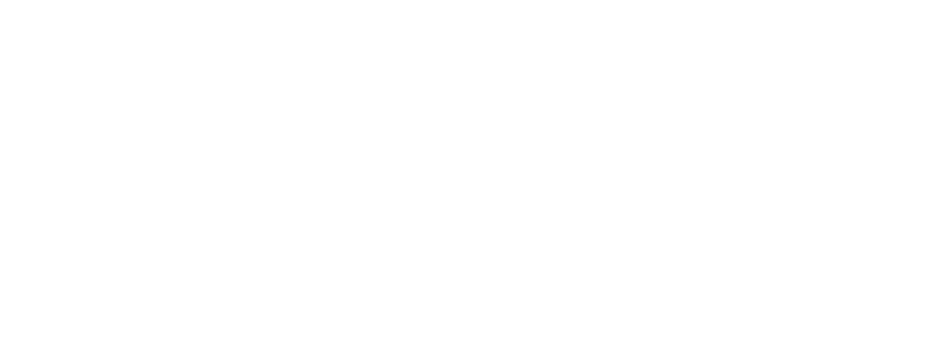
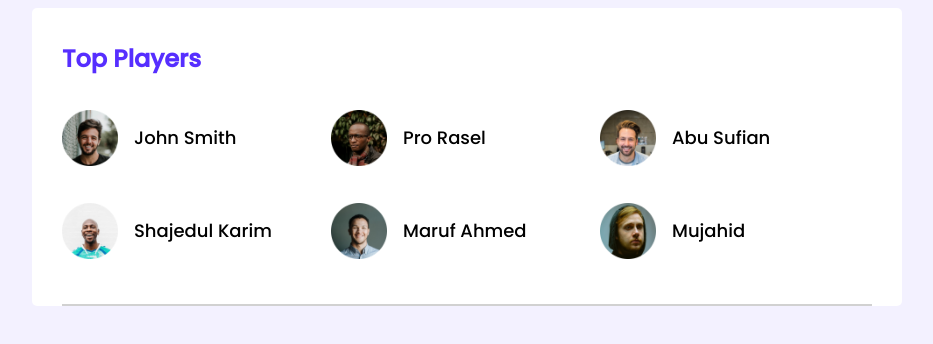
Before and after one commit to webgurusam/practice-leader-board, a plain HTML site: page index.html in a window 1280 px wide. Shown: the whole page, without its empty margins (173-1106 px from the left). Drawn offline with Linux system fonts and the light colour scheme.

Commit message:
top players added

```diff
--- a/index.html
+++ b/index.html
@@ -11,6 +11,48 @@
 </head>
 
 <body>
+    <!-- header start -->
+    <header></header>
+    <!-- header end -->
+
+    <main>
+        <!-- top players & top blogs start -->
+        <section class="container">
+            <div class="top-players">
+                <h1 class="section-title">Top Players</h1>
+                <div class="top-player">
+                    <div class="single-player">
+                        <img src="images/players/player-1.png" alt="1">
+                        <p class="player-name">John Smith</p>
+                    </div>
+                    <div class="single-player">
+                        <img src="images/players/player-2.png" alt="2">
+                        <p class="player-name">Pro Rasel</p>
+                    </div>
+                    <div class="single-player">
+                        <img src="images/players/player-3.png" alt="3">
+                        <p class="player-name">Abu Sufian</p>
+                    </div>
+                    <div class="single-player">
+                        <img src="images/players/player-4.png" alt="4">
+                        <p class="player-name">Shajedul Karim</p>
+                    </div>
+                    <div class="single-player">
+                        <img src="images/players/player-5.png" alt="5">
+                        <p class="player-name">Maruf Ahmed</p>
+                    </div>
+                    <div class="single-player">
+                        <img src="images/players/player-6.png" alt="6">
+                        <p class="player-name">Mujahid</p>
+                    </div>
+                </div>
+            </div>
+            <hr>
+        </section>
+        <!-- top players & top blogs end -->
+    </main>
+
+
 
 </body>
 
--- a/styles/style.css
+++ b/styles/style.css
@@ -0,0 +1,59 @@
+/*-------------
+    google fonts
+-------------------*/
+@import url('https://fonts.googleapis.com/css2?family=Poppins:wght@500&display=swap');
+
+/*---------------------
+    common styles or utilities
+---------------------------------*/
+body {
+    font-family: 'Poppins', sans-serif;
+    background-color: #F3F1FF;
+}
+
+.container {
+    background-color: #ffffff;
+    width: 870px;
+    margin: 0 auto;
+    border-radius: 5px;
+}
+
+hr {
+    border: 1px solid #D1D1D1;
+    margin: 0 30px;
+}
+
+/*-------------------
+    top players styles
+-------------------------*/
+.top-players {
+    padding: 33px 33px 42px 30px;
+}
+
+.section-title {
+    font-size: 24px;
+    color: #562EFF;
+    margin-top: 0;
+    margin-bottom: 30px;
+}
+
+.top-player {
+    display: grid;
+    grid-template-columns: repeat(3, 1fr);
+    row-gap: 30px;
+}
+
+.single-player {
+    display: flex;
+    align-items: center;
+}
+
+.single-player img {
+    width: 56px;
+    height: 56px;
+}
+
+.player-name {
+    margin-left: 16px;
+    font-size: 18px;
+}
```
